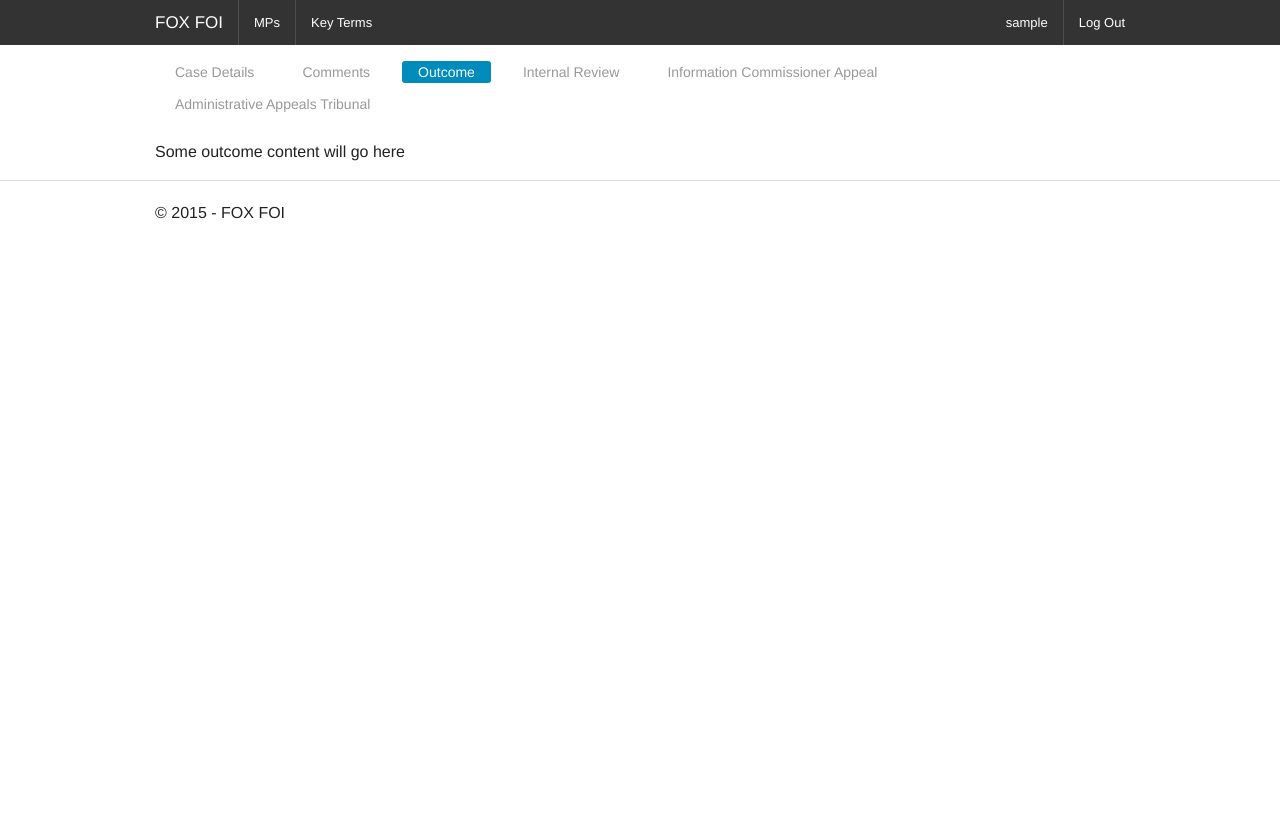
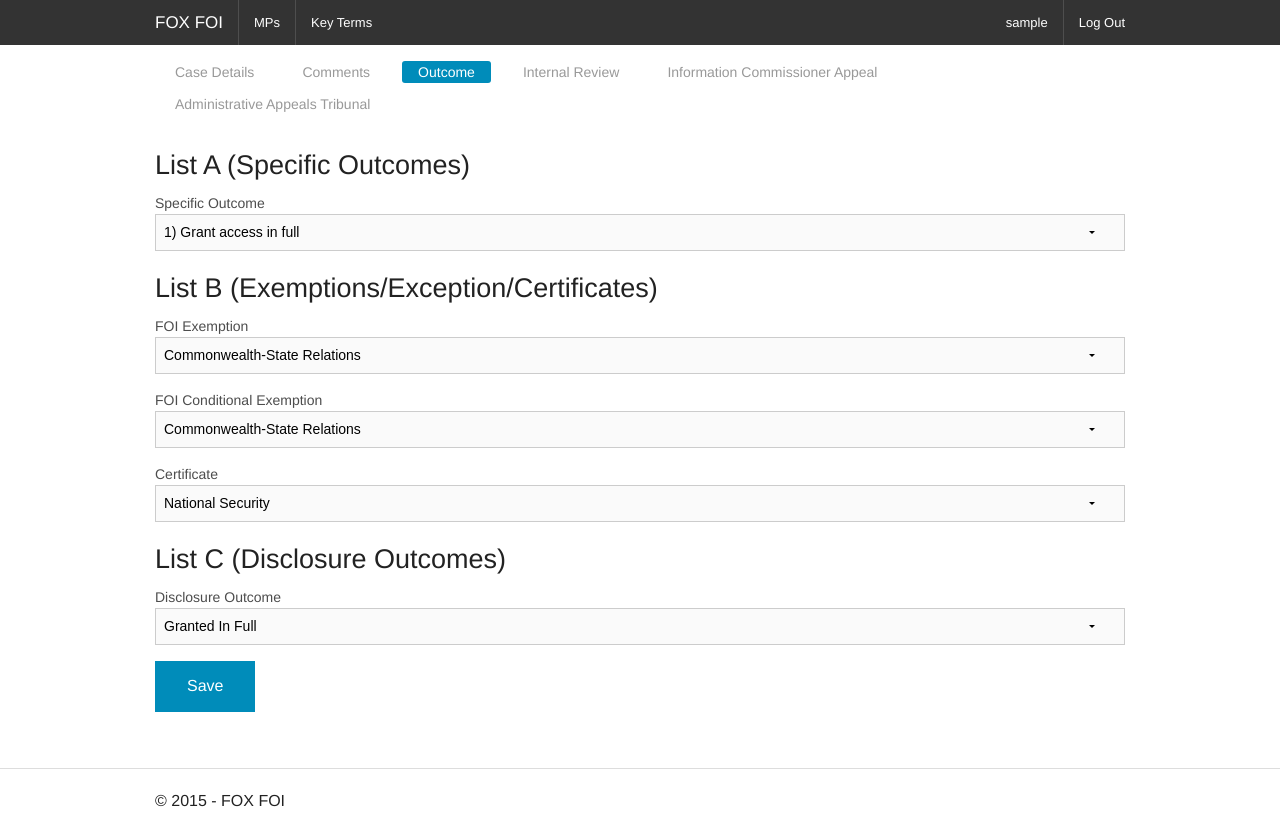
Before and after one commit to mleonard87/FOXFOI, a Django app: page /foi/edit/1/outcome in a window 1280 px wide. Before the commit the page ends 219 px from the top, so only its background shows below. Run offline with Django 3.2, Linux system fonts and the light colour scheme; a user stored in the database is signed in; tables that the repository leaves empty hold one stand-in row (values such as "Sample post").

Commit message:
Add content for case outcomes screen, and add override style for foundation errorlist

```diff
--- a/foi/forms.py
+++ b/foi/forms.py
@@ -1,6 +1,6 @@
 from django import forms
 from django.utils import timezone
-from foi.models import Case, Comment, InternalReview, InformationCommissionerAppeal, AdministrativeAppealsTribunal
+from foi.models import Case, Comment, Outcome, InternalReview, InformationCommissionerAppeal, AdministrativeAppealsTribunal
 
 class CaseForm(forms.ModelForm):
     class Meta:
@@ -36,6 +36,11 @@ class CommentForm(forms.ModelForm):
             'body': forms.Textarea(attrs = {'placeholder': 'Enter a body for this comment'})
         }
 
+class OutcomeForm(forms.ModelForm):
+    class Meta:
+        model = Outcome
+        fields = ['foi_outcomes', 'foi_exemptions', 'foi_conditional_exemptions', 'disclosure_outcomes', 'certificates']
+
 class InternalReviewForm(forms.ModelForm):
     class Meta:
         model = InternalReview
--- a/foi/models.py
+++ b/foi/models.py
@@ -13,6 +13,12 @@ class CommentManager(models.Manager):
         comment = self.create(case = case, subject = subject, body = body, created_date = timezone.now(), created_by = user)
         comment.save()
         return comment
+
+class OutcomeManager(models.Manager):
+    def create_outcome(self, case):
+        outcome = self.create(case = case)
+        outcome.save()
+        return outcome
 
 class InternalReviewManager(models.Manager):
     def create_internal_review(self, case):
@@ -72,6 +78,69 @@ class Comment(models.Model):
 
     objects = CommentManager()
 
+class Outcome(models.Model):
+
+    FOI_OUTCOMES = (
+        ('FULL_ACCESS', '1) Grant access in full'),
+        ('PARTIAL_EXEMPTION', '2) Withhold some documents as exempt'),
+        ('FULL_EXEMPTION', '3) Withhold all documents as exempt'),
+        ('DEFER', '4) Defer access'),
+        ('REDACTION', '5) Grant access with redactions'),
+        ('DNE', '6) Documents do not exist or cannot be found'),
+        ('NCND', '7) Neither confirm nor deny')
+    )
+
+    FOI_EXEMPTIONS = (
+        ('CSR', 'Commonwealth-State Relations'),
+        ('DPRAMF', 'Deliberative Processes Relating to Agencies'' or Ministers'' Functions'),
+        ('FPIC', 'Financial and Property Interests of the Commonwealth'),
+        ('OAM', 'Operations of Agencies Management'),
+        ('PP', 'Personal Privacy'),
+        ('BA', 'Business Affairs'),
+        ('RCANU', 'Research by CSIRO or the Australian National University'),
+        ('AE', 'Australia''s Economy')
+    )
+
+    FOI_CONDITIONAL_EXEMPTIONS = (
+        ('CSR', 'Commonwealth-State Relations'),
+        ('DPRAMF', 'Deliberative Processes Relating to Agencies'' or Ministers'' Functions'),
+        ('FPIC', 'Financial and Property Interests of the Commonwealth'),
+        ('OAM', 'Operations of Agencies Management'),
+        ('PP', 'Personal Privacy'),
+        ('BA', 'Business Affairs'),
+        ('RCANU', 'Research by CSIRO or the Australian National University'),
+        ('AE', 'Australia''s Economy')
+    )
+
+    DISCLOSURE_OUTCOMES = (
+        ('GRANTED_IN_FULL', 'Granted In Full'),
+        ('WITHHELD_IN_PART', 'Withheld In Part'),
+        ('WITHHELD_IN_FULL', 'Withheld In Full')
+    )
+
+    CERTIFICATES = (
+        ('National Security', 'National Security'),
+        ('Defence', 'Defence'),
+        ('International Relations', 'International Relations'),
+        ('Relations with States', 'Relations with States'),
+        ('Cabinet Documents', 'Cabinet Documents'),
+        ('Executive Council Documents', 'Executive Council Documents'),
+        ('Internal Working Documents', 'Internal Working Documents')
+    )
+
+
+    case = models.ForeignKey(Case)
+    foi_outcomes = models.CharField(max_length = 100, choices = FOI_OUTCOMES)
+    foi_exemptions = models.CharField(max_length = 100, choices = FOI_EXEMPTIONS)
+    foi_conditional_exemptions = models.CharField(max_length = 100, choices = FOI_CONDITIONAL_EXEMPTIONS)
+    disclosure_outcomes = models.CharField(max_length = 100, choices = DISCLOSURE_OUTCOMES)
+    certificates = models.CharField(max_length = 100, choices = CERTIFICATES)
+
+    def __unicode__(self):
+        return self.case.name
+
+    objects = OutcomeManager()
+
 class InternalReview(models.Model):
     case = models.ForeignKey(Case)
     requested_date = models.DateField(blank = True, null = True)
--- a/foi/templates/foi/outcome.html
+++ b/foi/templates/foi/outcome.html
@@ -5,7 +5,63 @@
 {% block case_content %}
     <div class="row">
         <div class="large-12 columns">
-            Some outcome content will go here
+            <form action="" method="post">
+                <h3>List A (Specific Outcomes)</h3>
+                <div class="row">
+                    <div class="large-12 columns">
+                        <label class="{% if form.foi_outcomes.errors %}error{% endif %}">Specific Outcome
+                        {{ form.foi_outcomes }}
+                        </label>
+                        {% if form.foi_outcomes.errors %}
+                            <small class="error">{{ form.foi_outcomes.errors }}</small>
+                        {% endif %}
+                    </div>
+                </div>
+                <h3>List B (Exemptions/Exception/Certificates)</h3>
+                <div class="row">
+                    <div class="large-12 columns">
+                        <label class="{% if form.foi_exemptions.errors %}error{% endif %}">FOI Exemption
+                        {{ form.foi_exemptions }}
+                        </label>
+                        {% if form.foi_exemptions.errors %}
+                            <small class="error">{{ form.foi_exemptions.errors }}</small>
+                        {% endif %}
+                    </div>
+                </div>
+                <div class="row">
+                    <div class="large-12 columns">
+                        <label class="{% if form.foi_conditional_exemptions.errors %}error{% endif %}">FOI Conditional Exemption
+                        {{ form.foi_conditional_exemptions }}
+                        </label>
+                        {% if form.foi_conditional_exemptions.errors %}
+                            <small class="error">{{ form.foi_conditional_exemptions.errors }}</small>
+                        {% endif %}
+                    </div>
+                </div>
+                <div class="row">
+                    <div class="large-12 columns">
+                        <label class="{% if form.certificates.errors %}error{% endif %}">Certificate
+                        {{ form.certificates }}
+                        </label>
+                        {% if form.certificates.errors %}
+                            <small class="error">{{ form.certificates.errors }}</small>
+                        {% endif %}
+                    </div>
+                </div>
+                <h3>List C (Disclosure Outcomes)</h3>
+                <div class="row">
+                    <div class="large-12 columns">
+                        <label class="{% if form.disclosure_outcomes.errors %}error{% endif %}">Disclosure Outcome
+                        {{ form.disclosure_outcomes }}
+                        </label>
+                        {% if form.disclosure_outcomes.errors %}
+                            <small class="error">{{ form.disclosure_outcomes.errors }}</small>
+                        {% endif %}
+                    </div>
+                </div>
+                {% csrf_token %}
+                <input type="submit" value="Save" class="button">
+            </form>
         </div>
     </div>
 {% endblock %}
--- a/foi/views.py
+++ b/foi/views.py
@@ -5,8 +5,8 @@ from django.contrib.auth.decorators import login_required
 from django.core.exceptions import ObjectDoesNotExist
 from foxfoi.ajax import *
 
-from foi.models import Case, Comment, InternalReview, InformationCommissionerAppeal, AdministrativeAppealsTribunal
-from foi.forms import CaseForm, CommentForm, InternalReviewForm, InformationCommissionerAppealForm, AdministrativeAppealsTribunalForm
+from foi.models import Case, Comment, Outcome, InternalReview, InformationCommissionerAppeal, AdministrativeAppealsTribunal
+from foi.forms import CaseForm, CommentForm, OutcomeForm, InternalReviewForm, InformationCommissionerAppealForm, AdministrativeAppealsTribunalForm
 
 @login_required
 def index_case(request):
@@ -86,7 +86,19 @@ def delete_comment(request, case_id, comment_id):
 @login_required
 def case_outcome(request, case_id):
     case = get_object_or_404(Case, pk = case_id)
-    return render(request, 'foi/outcome.html', {'case': case})
+    if request.method == 'POST':
+        outcome = get_object_or_404(Outcome, case = case_id)
+        form = OutcomeForm(request.POST, instance = outcome)
+        if form.is_valid():
+            form.save()
+            return HttpResponseRedirect(reverse('foi:case_outcome', args = (case_id,)))
+    else:
+        try:
+            outcome = Outcome.objects.get(case = case_id)
+        except ObjectDoesNotExist:
+            outcome = Outcome.objects.create_outcome(case)
+        form = OutcomeForm(instance = outcome)
+    return render(request, 'foi/outcome.html', {'case': case, 'form': form})
 
 @login_required
 def case_ir(request, case_id):
--- a/foxfoi/static/application/css/application.css
+++ b/foxfoi/static/application/css/application.css
@@ -13,6 +13,12 @@ html {
   right: 0;
   text-align: center;
   display: none;
+}
+
+.errorlist {
+  list-style-type: none;
+  padding: 0;
+  margin: 0;
 }
 
 /***************************
```
Also changed, not shown: foi/migrations/0005_outcome.py (added).
